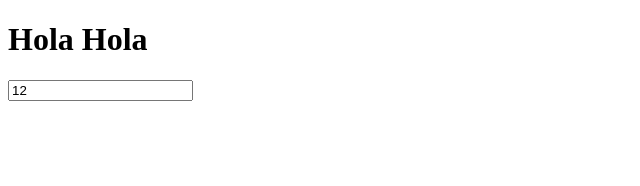
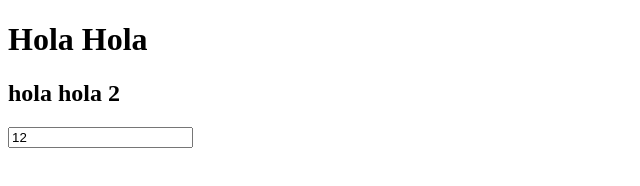
Before and after one commit to jhonnyjaimes1984/ejercicios, a plain HTML site: page index.html in a window 1280 px wide. Shown: the whole page, without its empty margins (0-640 px from the left). Drawn offline with Linux system fonts and the light colour scheme.

Commit message:
Update index.html

```diff
--- a/index.html
+++ b/index.html
@@ -7,6 +7,7 @@
 </head>
 <body>
 	<h1>Hola Hola</h1>
+	<h2>hola hola 2</h2>
 	<form>
 	<input type="text" value="12" id="campo">
 </form>
```
